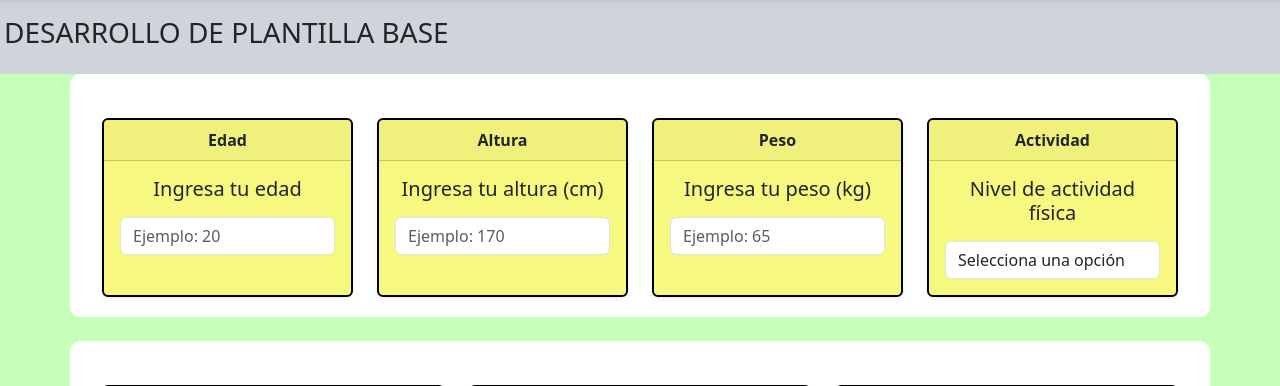
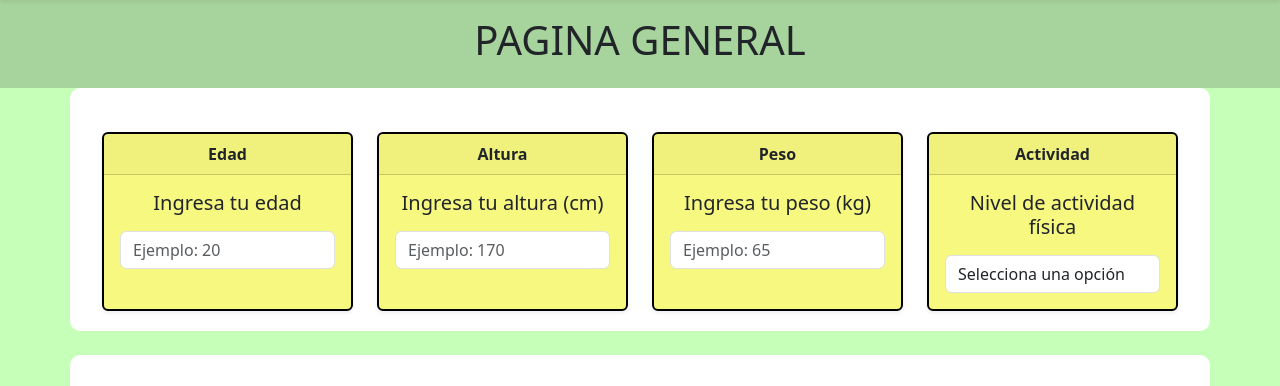
Before and after one commit to Camacho-Zamora-Adrian-Eduardo/Proyecto, a Flask app: page /interfaz in a window 1280 px wide. Shown: the part 56-442 px from the top of the page. Run offline with Flask 3, Linux system fonts and the light colour scheme.

Commit message:
funciona lo que tiene que funcionar

```diff
--- a/templates/interfazinicio.html
+++ b/templates/interfazinicio.html
@@ -27,8 +27,8 @@ Nombre la pagina
 
   <!-- ENCABEZADO -->
         <div class="row">
-            <div class="col-12 bg-dark-subtle p-3">
-                <h3>DESARROLLO DE PLANTILLA BASE</h3>
+            <div class="col-12 p-3"  style="background-color: #a7d39c">
+                <h1 class="text-center">PAGINA GENERAL</h1>
             </div>
         </div>
 
```
